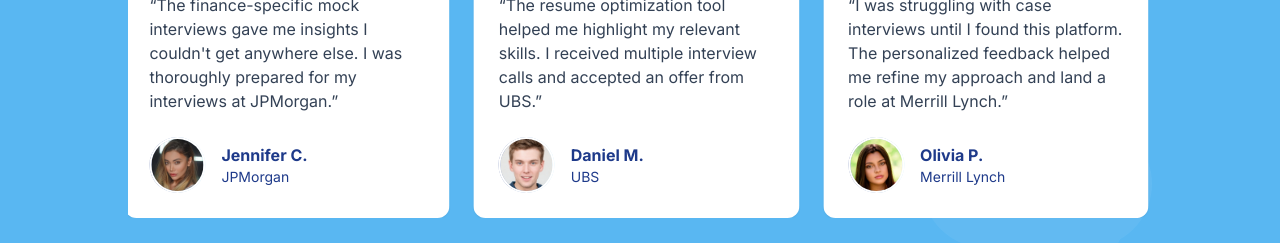
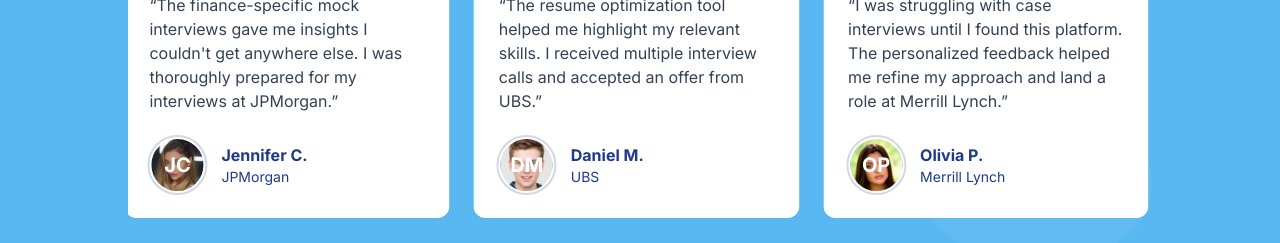
Before and after one commit to cuttothechaseo/ai-finance, a Next.js app: page / in a window 1280 px wide. Shown: the part 1840-2083 px from the top of the page. Built offline with nearby package versions, Linux system fonts and the light colour scheme; no server answers.

Commit message:
updated .pngs v4

```diff
--- a/src/app/components/testimonials/SuccessStories.tsx
+++ b/src/app/components/testimonials/SuccessStories.tsx
@@ -2,7 +2,8 @@
 
 import { useState, useEffect, useCallback } from "react";
 import { motion, AnimatePresence } from "framer-motion";
-import Image from "next/image";
+// We're not using Next.js Image component anymore to avoid SSR issues
+// import Image from "next/image";
 
 // Testimonial type definition
 type Testimonial = {
@@ -17,6 +18,12 @@ export default function SuccessStories() {
   const [currentIndex, setCurrentIndex] = useState(0);
   const [direction, setDirection] = useState(0);
   const [isPaused, setIsPaused] = useState(false);
+
+  // Create a proper, absolute URL path
+  const getAbsoluteImagePath = (relativePath: string) => {
+    // For client-side rendering, use the full URL
+    return `${process.env.NEXT_PUBLIC_BASE_URL || ""}${relativePath}`;
+  };
 
   const testimonials: Testimonial[] = [
     {
@@ -121,6 +128,15 @@ export default function SuccessStories() {
       return () => clearInterval(timer);
     }
   }, [isPaused, nextSlide]);
+
+  useEffect(() => {
+    // Log the paths for debugging
+    testimonials.forEach((t) => {
+      if (t.profilePic) {
+        console.log(`Loading profile pic for ${t.student}: ${t.profilePic}`);
+      }
+    });
+  }, []);
 
   const goToSlide = (index: number) => {
     setDirection(index > currentIndex ? 1 : -1);
@@ -252,12 +268,31 @@ export default function SuccessStories() {
                       <div className="flex items-center">
                         {testimonial.profilePic ? (
                           <div className="mr-4 flex-shrink-0">
-                            <div className="w-14 h-14 rounded-full p-0.5 bg-gradient-to-r from-[#1E3A8A]/40 to-[#B3E5FC]/40 relative overflow-hidden">
-                              <img
-                                src={testimonial.profilePic}
-                                alt={`${testimonial.student} profile`}
-                                className="rounded-full object-cover border-2 border-white absolute inset-0 w-full h-full"
-                              />
+                            <div
+                              style={{
+                                width: "56px",
+                                height: "56px",
+                                borderRadius: "50%",
+                                border: "2px solid white",
+                                overflow: "hidden",
+                                boxShadow: "0 0 0 2px rgba(30, 58, 138, 0.2)",
+                                backgroundImage: `url(${testimonial.profilePic})`,
+                                backgroundSize: "cover",
+                                backgroundPosition: "center",
+                                display: "flex",
+                                alignItems: "center",
+                                justifyContent: "center",
+                                backgroundColor: "#1e3a8a",
+                                color: "white",
+                                fontWeight: "bold",
+                                fontSize: "20px",
+                              }}
+                            >
+                              {/* Fallback content - show initials if image fails to load */}
+                              {testimonial.student
+                                .split(" ")
+                                .map((name) => name[0])
+                                .join("")}
                             </div>
                           </div>
                         ) : null}
```
